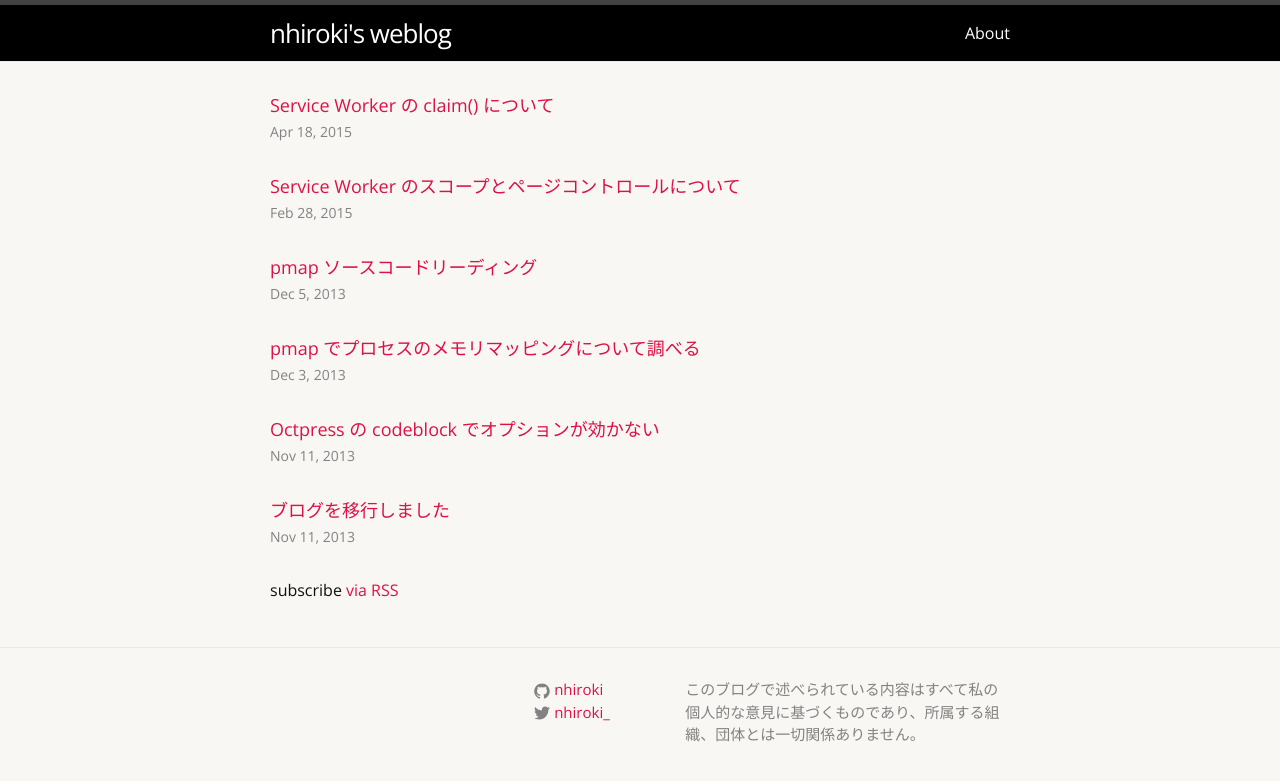
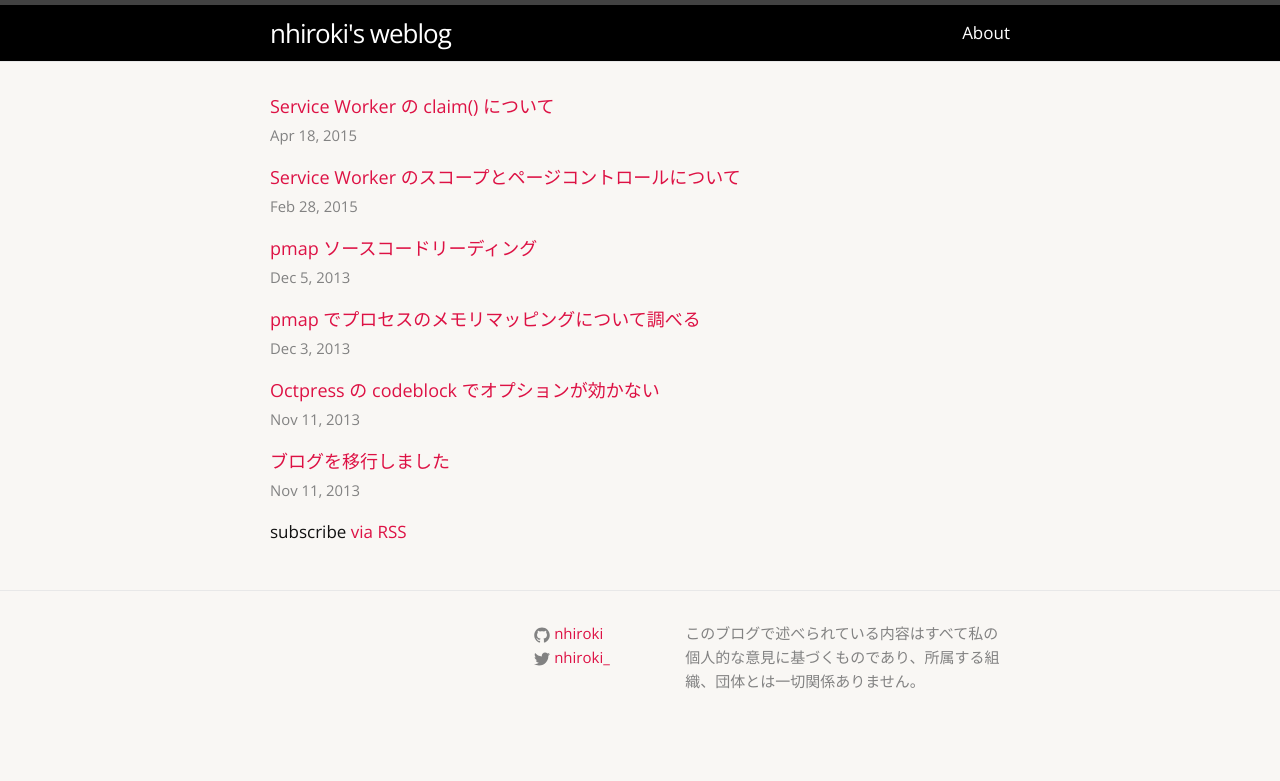
Before and after one commit to nhiroki/nhiroki.github.io, a Jekyll site: the page built from index.html, in a window 1280 px wide. Shown: the top 781 px of the page. Built offline with Jekyll 4.4.1, drawn with Linux system fonts in a browser that asks for light colours.

Commit message:
Update css style

```diff
--- a/_sass/_layout.scss
+++ b/_sass/_layout.scss
@@ -180,7 +180,7 @@
     list-style: none;
 
     > li {
-        margin-bottom: $spacing-unit;
+        margin-bottom: $spacing-unit / 2;
         @extend %clearfix;
     }
 }
--- a/css/main.scss
+++ b/css/main.scss
@@ -7,10 +7,10 @@
 
 // Our variables
 $base-font-family: "Open Sans", "Hiragino Kaku Gothic ProN", Meiryo, sans-serif;
-$base-font-size:   16px;
+$base-font-size:   17px;
 $small-font-size:  $base-font-size * 0.875;
 $very-small-font-size: $base-font-size * 0.750;
-$base-line-height: 1.5;
+$base-line-height: 1.6;
 
 $code-font-family: 'Source Code Pro';
 
```
